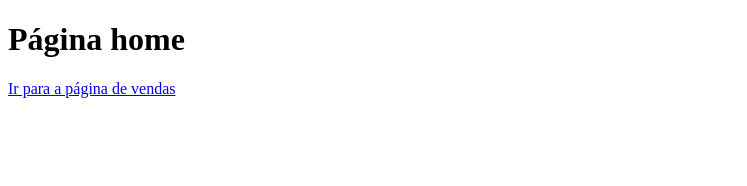
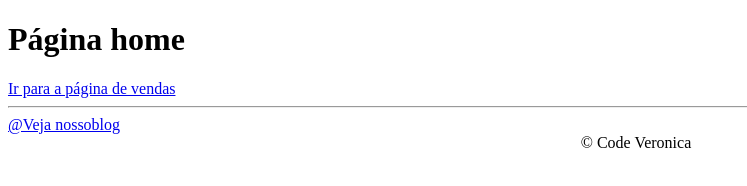
Before and after one commit to GabrielBarbosaDaConceicao/aulagithub, a plain HTML site: page index.html in a window 1280 px wide. Shown: the whole page, without its empty margins (0-747 px from the left). Drawn offline with Linux system fonts and the light colour scheme.

Commit message:
Criada páina de blog

```diff
--- a/index.html
+++ b/index.html
@@ -9,5 +9,16 @@
 <body>
     <h1>Página home</h1>
     <a href="vendas.html">Ir para a página de vendas</a>
+    <div class="text-center">
+        <hr>
+
+    </div>
 </body>
+<footer>
+    <a href="blog.html">@Veja nossoblog</a>
+    <div style="text-align: center;">
+        &copy Code Veronica
+        &nbsp;
+    </div>
+</footer>
 </html>
```
Also changed, not shown: blog.html (added, +18 -0 lines).
